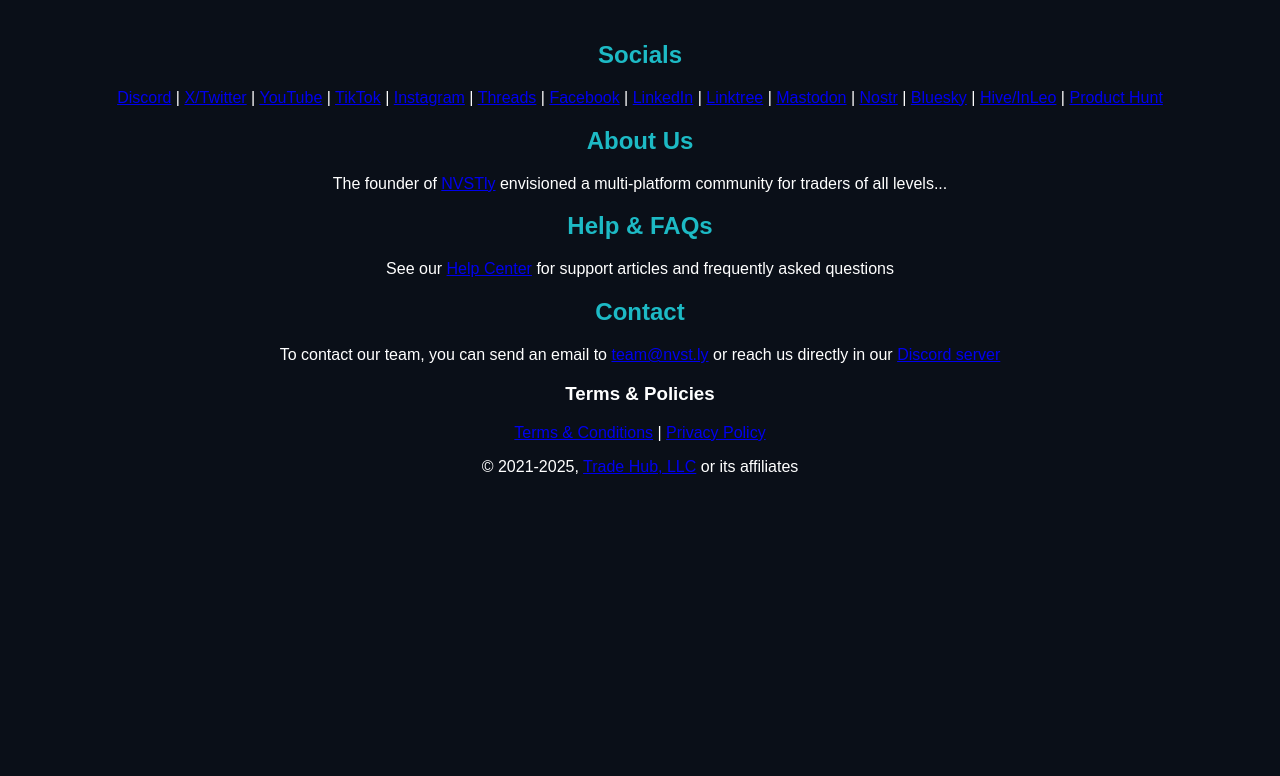
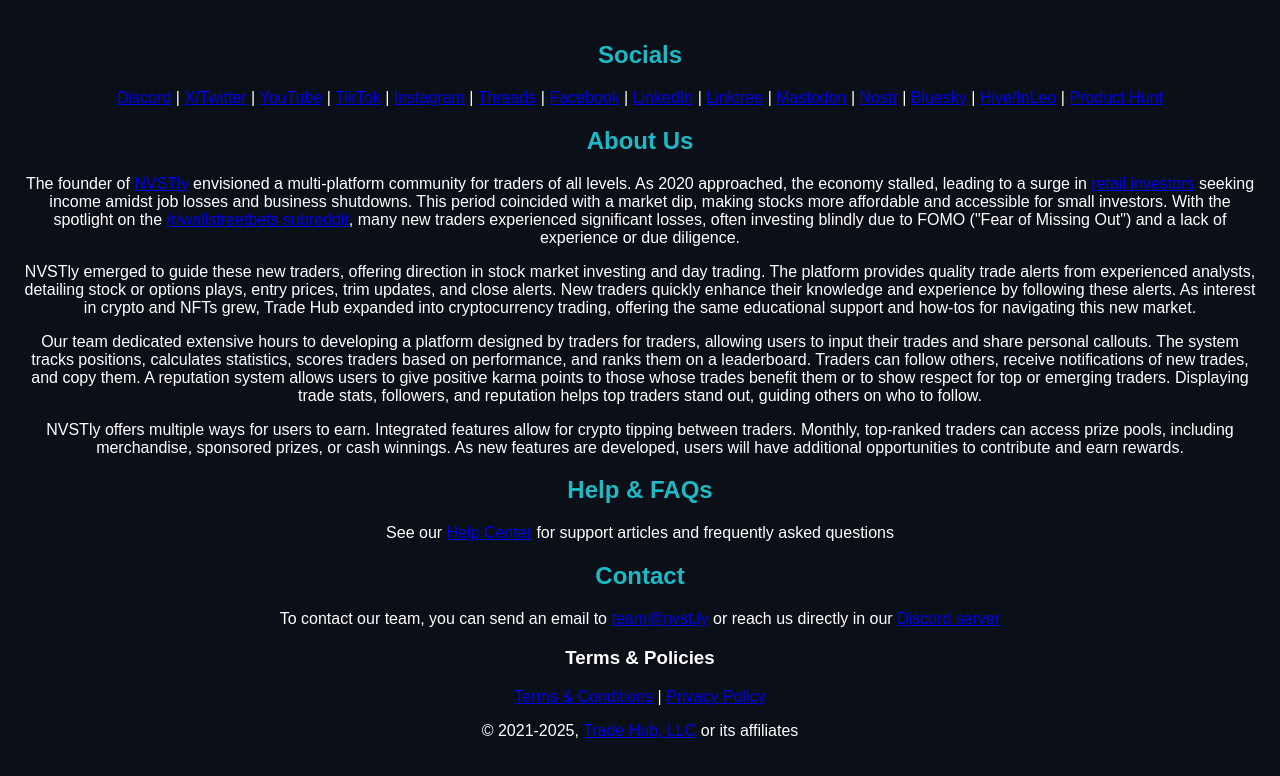
Before and after one commit to just-rich/just-rich, a plain HTML site: page pages/index.html in a window 1280 px wide. Shown: the part 6819-7595 px from the top of the page. Before the commit the page ends 7331 px from the top, so only its background shows below. Drawn offline with Linux system fonts and the light colour scheme.

Commit message:
Update index.html

```diff
--- a/pages/index.html
+++ b/pages/index.html
@@ -161,7 +161,29 @@
     </p>
 
     <h2>About Us</h2>
-    <p>The founder of <a href="https://nvstly.com" target="_blank">NVSTly</a> envisioned a multi-platform community for traders of all levels...</p>
+    <p>
+        The founder of <a href="https://nvstly.com" target="_blank">NVSTly</a> envisioned a multi-platform community for traders of all levels. As 2020 approached, the economy stalled, leading to a surge in
+        <a href="https://www.investopedia.com/terms/r/retailinvestor.asp" target="_blank">retail investors</a> seeking income amidst job losses and business shutdowns. This period coincided with a market dip, making stocks more affordable and accessible for small investors.
+        With the spotlight on the <a href="https://theprint.in/theprint-essential/the-gamestop-story-how-a-group-of-investors-on-reddit-gave-wall-street-a-wild-week/595181/" target="_blank">/r/wallstreetbets subreddit</a>, many new traders experienced significant losses,
+        often investing blindly due to FOMO ("Fear of Missing Out") and a lack of experience or due diligence.
+    </p>
+
+    <p>
+        NVSTly emerged to guide these new traders, offering direction in stock market investing and day trading. The platform provides quality trade alerts from experienced analysts, detailing stock or options plays,
+        entry prices, trim updates, and close alerts. New traders quickly enhance their knowledge and experience by following these alerts. As interest in crypto and NFTs grew, Trade Hub expanded into cryptocurrency
+        trading, offering the same educational support and how-tos for navigating this new market.
+    </p>
+
+    <p>
+        Our team dedicated extensive hours to developing a platform designed by traders for traders, allowing users to input their trades and share personal callouts. The system tracks positions, calculates statistics,
+        scores traders based on performance, and ranks them on a leaderboard. Traders can follow others, receive notifications of new trades, and copy them. A reputation system allows users to give positive karma points
+        to those whose trades benefit them or to show respect for top or emerging traders. Displaying trade stats, followers, and reputation helps top traders stand out, guiding others on who to follow.
+    </p>
+
+    <p>
+        NVSTly offers multiple ways for users to earn. Integrated features allow for crypto tipping between traders. Monthly, top-ranked traders can access prize pools, including merchandise, sponsored prizes, or cash winnings.
+        As new features are developed, users will have additional opportunities to contribute and earn rewards.
+    </p>
 
     <h2>Help & FAQs</h2>
     <p>See our <a href="https://help.nvstly.com" target="_blank">Help Center</a> for support articles and frequently asked questions</p>
```
